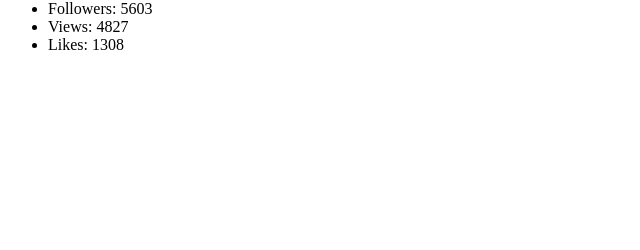
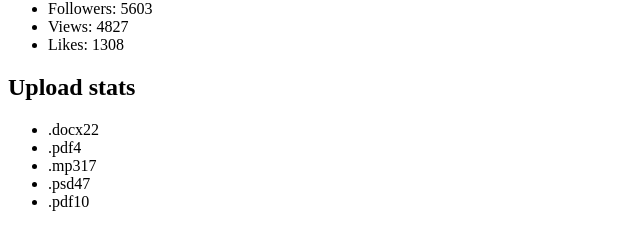
Before and after one commit to MaxusGuitar/goit-react-hw-01-components, a JavaScript app: page / in a window 1280 px wide. Shown: the part 430-680 px from the top of the page, without its empty margins (0-640 px from the left). Built offline with nearby package versions, Linux system fonts and the light colour scheme.

Commit message:
2 домашка

```diff
--- a/package.json
+++ b/package.json
@@ -6,6 +6,7 @@
     "@testing-library/jest-dom": "^5.16.1",
     "@testing-library/react": "^12.1.2",
     "@testing-library/user-event": "^13.5.0",
+    "prop-types": "^15.8.0",
     "react": "^17.0.2",
     "react-dom": "^17.0.2",
     "react-scripts": "5.0.0",
--- a/src/App.js
+++ b/src/App.js
@@ -1,5 +1,8 @@
 import UserProfile from "./components/user"
+import Statistics from "./components/statistic"
 import user from "./user.json"
+import data from "./data.json"
+
 
 export default function App() {
   return (<div>
@@ -9,6 +12,7 @@
   location={user.location}
   avatar={user.avatar}
   stats={user.stats}
-/>
+    />
+    <Statistics title="Upload stats" stats={data} />
   </div>)
 }
--- /dev/null
+++ b/src/components/statistic.js
@@ -0,0 +1,24 @@
+import PropTypes from "prop-types";
+
+
+const Statistics = ({title, stats}) => {
+  return (
+    <section className="statistics">
+   {title && <h2 className="title">Upload stats</h2>}
+  <ul className="stat-list">
+              {stats.map((a) => (
+                  <li className="item" key={a.id}>
+      <span className="label">{a.label}</span>
+      <span className="percentage">{a.percentage}</span>
+    </li>))}
+  </ul>
+</section>
+  );
+}
+// ---------------------для описания типов----------------------
+Statistics.propTypes = {
+   title: PropTypes.string,
+  stats: PropTypes.array,
+}
+
+export default Statistics
--- /dev/null
+++ b/src/data.json
@@ -0,0 +1,7 @@
+[
+  { "id": "id-1", "label": ".docx", "percentage": 22 },
+  { "id": "id-2", "label": ".pdf", "percentage": 4 },
+  { "id": "id-3", "label": ".mp3", "percentage": 17 },
+  { "id": "id-4", "label": ".psd", "percentage": 47 },
+  { "id": "id-5", "label": ".pdf", "percentage": 10 }
+]
```
Also changed, not shown: src/components/user.js (+11 -1 lines), src/reportWebVitals.js (deleted, +0 -13 lines), src/setupTests.js (deleted, +0 -5 lines), src/logo.svg (deleted).
